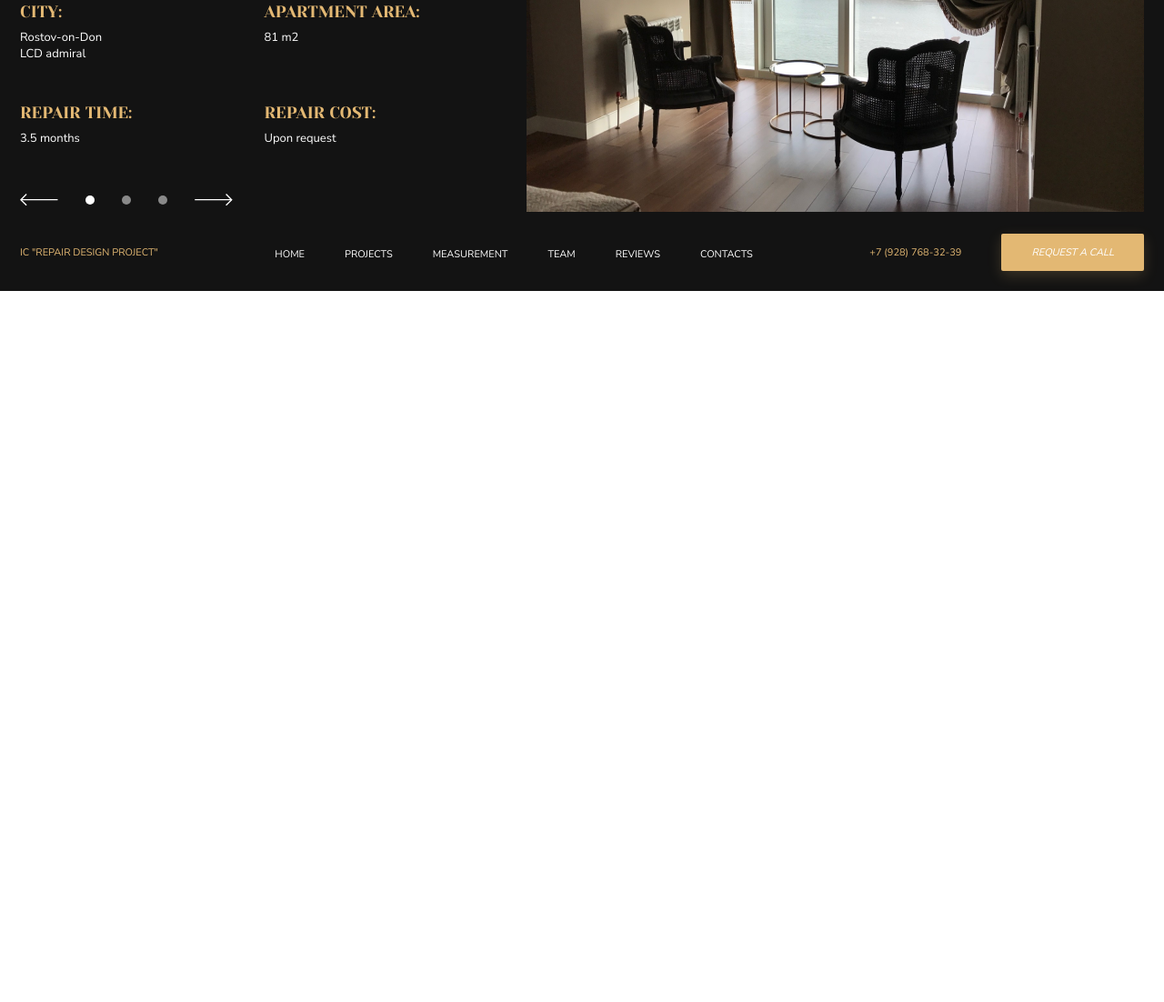
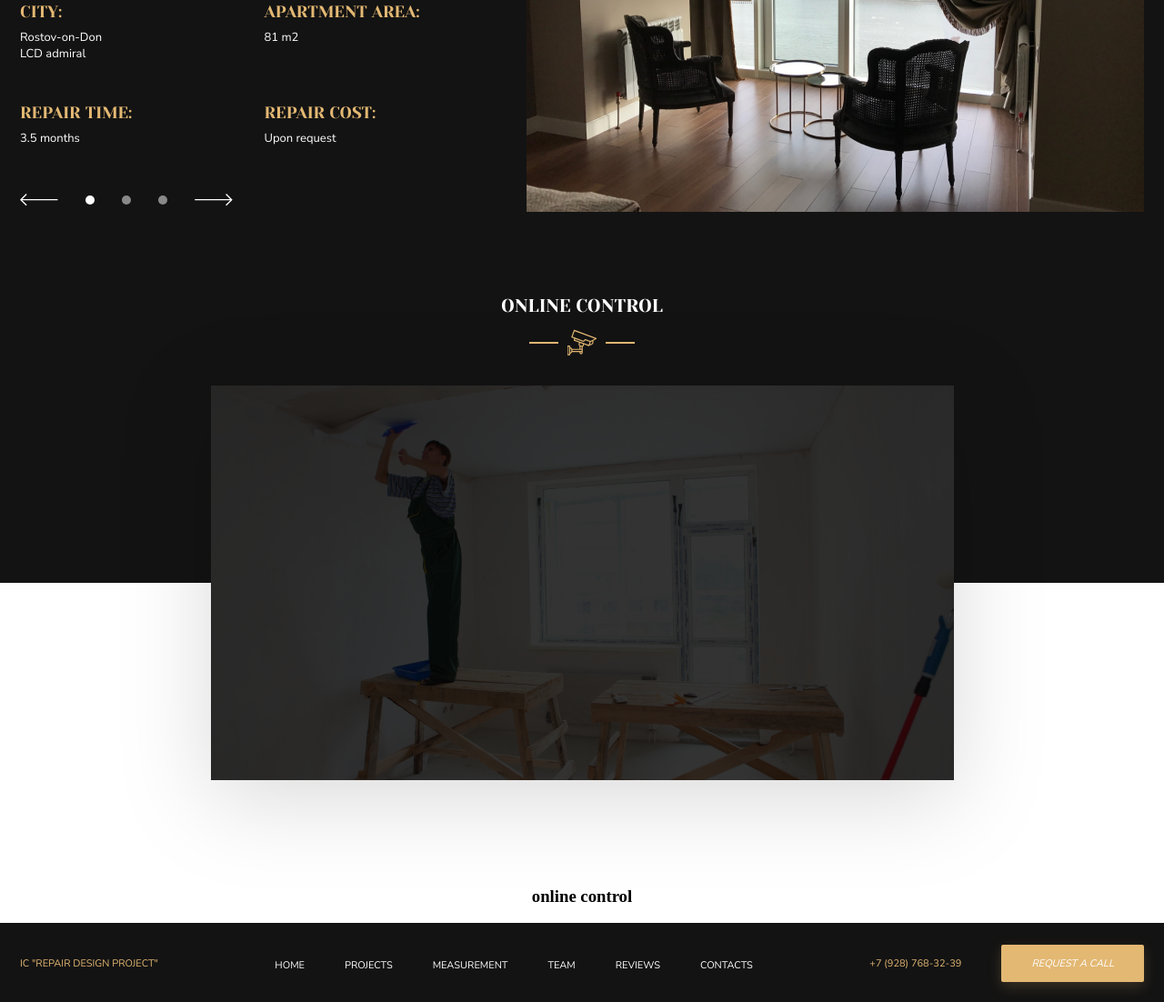
Before and after one commit to AKD8347/desing_website_page, a plain HTML site: page index.html in a window 1280 px wide. Shown: the part 1211-2313 px from the top of the page at 91% size. Before the commit the page ends 1531 px from the top, so only its background shows below. Drawn offline with Linux system fonts and the light colour scheme.

Commit message:
start control section

```diff
--- a/index.html
+++ b/index.html
@@ -101,9 +101,27 @@
             </div>
         </div>
     </div>
+    <div class="tabs__video">
+        <h3 class="tabs__video-title">
+            online control
+        </h3>
+        <span class="title-icon tabs__video--icon"></span>
+
+        <div class="tabs__player">
+            <img src="images/video_bg.png" alt="Video">
+
+            <div class="tabs__player-controls">
+                <a href="#" class="tabs__player-btn"></a>
+            </div>
+        </div>
+    </div>
 </section>
 <section class="control">
-
+    <div class="control__video">
+        <h3 class="control__title">
+            online control
+        </h3>
+    </div>
 </section>
 
 <footer class="footer">
--- a/scss/_control.scss
+++ b/scss/_control.scss
@@ -0,0 +1,10 @@
+.control {
+  display: flex;
+  flex-wrap: wrap;
+  flex-direction: row;
+  justify-content: center;
+  position: relative;
+  background-color: #fff;
+  padding-top: calc(217px + 98px);
+  box-sizing: border-box;
+}
--- a/scss/_tabs.scss
+++ b/scss/_tabs.scss
@@ -324,4 +324,60 @@
       }
     }
   }
+
+  &__video {
+    display: flex;
+    flex-wrap: wrap;
+    flex-direction: column;
+    justify-content: center;
+    align-items: center;
+    width: 100%;
+    margin-top: 92px;
+
+    &-title {
+      margin-top: 0;
+      margin-bottom: 12px;
+      font-family: $Yeseva;
+      font-weight: 400;
+      font-size: 20px;
+      text-align: center;
+      text-transform: uppercase;
+      color: #FFFFFF;
+    }
+
+    &--icon {
+      background-image: url('../images/icons/camera_icon.svg');
+      background-repeat: no-repeat;
+      background-position: center center;
+      margin-bottom: 32px;
+    }
+  }
+
+  &__player {
+    display: block;
+    position: relative;
+    float: left;
+    height: 434px;
+    width: 817px;
+    overflow: hidden;
+    filter: drop-shadow(0px 20px 50px rgba(0, 0, 0, 0.15));
+    margin-bottom: -217px;
+    z-index: 1;
+
+    img {
+      width: 100%;
+      height: 100%;
+      object-fit: cover;
+    }
+
+    &-controls {
+      display: block;
+      position: absolute;
+      width: 100%;
+      height: 100%;
+      background-color: rgba(0,0,0,0.8);
+      top: 0;
+      left: 0;
+    }
+  }
 }
--- a/scss/styles.scss
+++ b/scss/styles.scss
@@ -43,6 +43,35 @@ $Yeseva: 'Yeseva One', cursive;
 /*-- Tabs --*/
 @import "tabs";
 /*-- Tabs close --*/
+.title-icon {
+  display: block;
+  position: relative;
+  float: left;
+  width: 32px;
+  height: 32px;
+
+  &:before {
+    display: block;
+    position: absolute;
+    content: '';
+    width: 32px;
+    height: 2px;
+    top: 16px;
+    left: -42px;
+    background-color: #E3B873;
+  }
+
+  &:after {
+    display: block;
+    position: absolute;
+    content: '';
+    width: 32px;
+    height: 2px;
+    top: 16px;
+    right: -42px;
+    background-color: #E3B873;
+  }
+}
 /*-- Control --*/
 @import "control";
 /*-- Control close*/
```
Also changed, not shown: images/video_bg.png (added), scss/styles.css, 1 other file.
